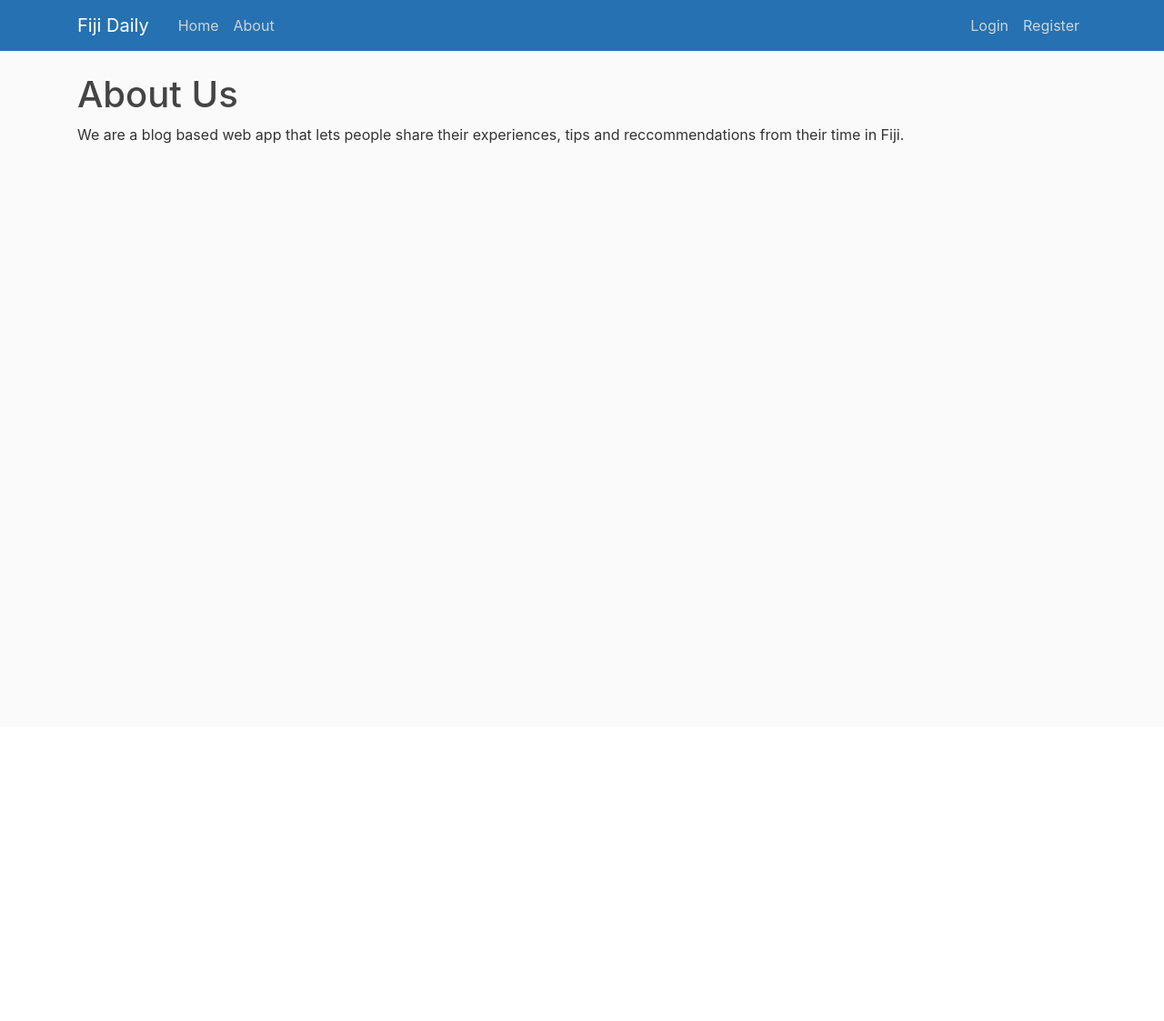
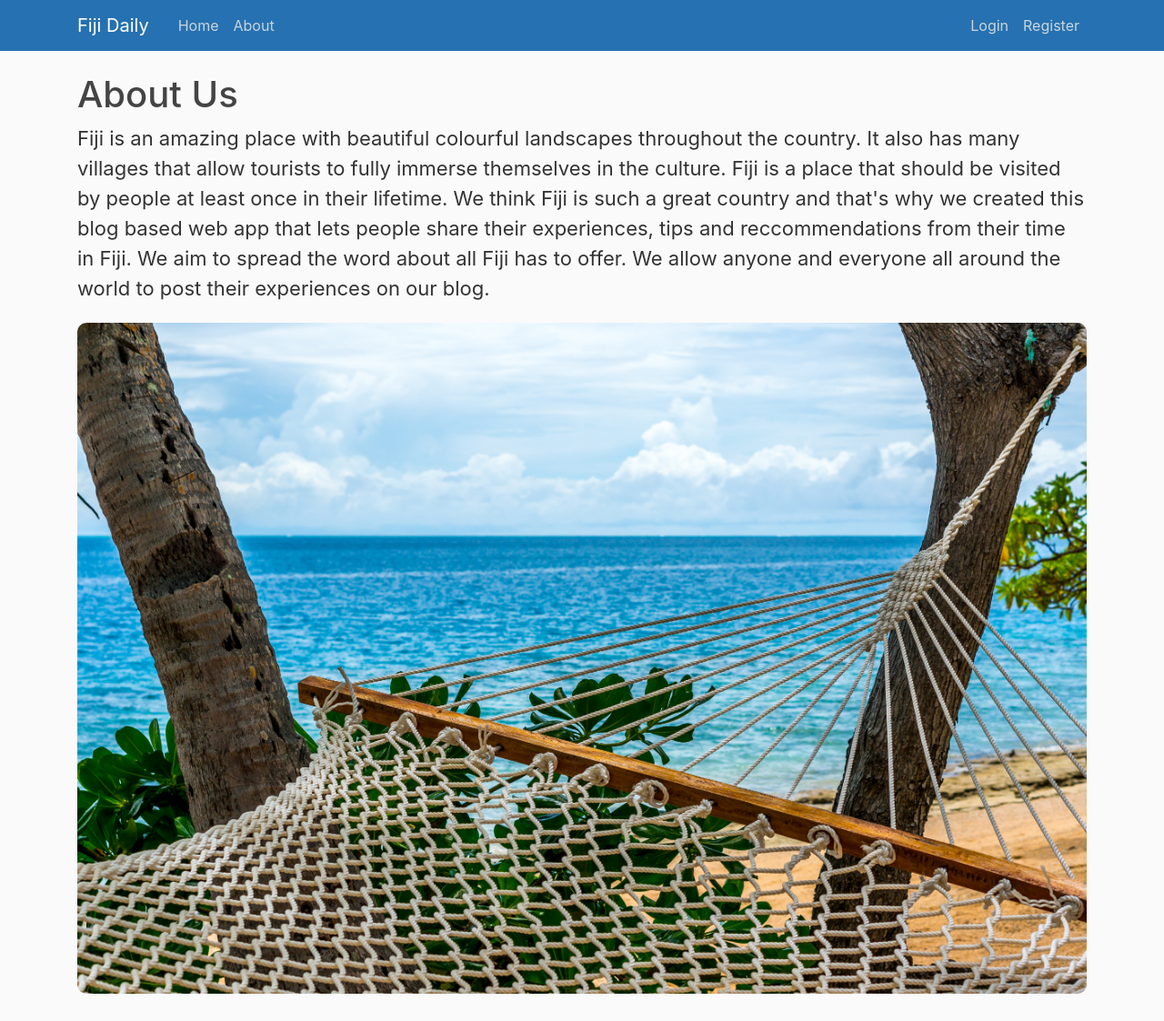
Before and after one commit to 92019494/FijiBlog, a Django app: page /about/ in a window 1280 px wide. Shown: the whole page at 91% size. Before the commit the page ends 158 px from the top, so only its background shows below. Run offline with Django 3.2, Linux system fonts and the light colour scheme; some libraries are stand-ins or nearby versions.

Commit message:
Modified About Page text and added CSS styling

```diff
--- a/blog/static/blog/main.css
+++ b/blog/static/blog/main.css
@@ -82,3 +82,13 @@ a.article-title:hover {
 .account-heading {
   font-size: 2.5rem;
 }
+
+#aboutText {
+  font-size: 22px;
+}
+
+#aboutImage {
+  margin-top:  5px;
+  margin-bottom:  30px;
+  border-radius: 10px;
+}
--- a/blog/templates/blog/about.html
+++ b/blog/templates/blog/about.html
@@ -1,5 +1,14 @@
 {% extends "blog/base.html" %}
+{% load static %}
 {% block content %}
     <h1>About Us</h1>
-    <p>We are a blog based web app that lets people share their experiences, tips and reccommendations from their time in Fiji.</p>
+    <p id="aboutText">Fiji is an amazing place with beautiful colourful landscapes throughout the country.
+        It also has many villages that allow tourists to fully immerse themselves in the culture. Fiji
+        is a place that should be visited by people at least once in their lifetime. We think Fiji is
+        such a great country and that's why we created this blog based web app that lets people share
+        their experiences, tips and reccommendations from their time in Fiji. We aim to spread the word
+        about all Fiji has to offer. We allow anyone and everyone all around the world to post their
+        experiences on our blog. </p>
+    <img id="aboutImage" src="{% static 'images/fiji.jpg' %}" width="100%" height="auto" alt="A picture of a hammock and the sea in the background" >
+
 {%  endblock content %}
```
Also changed, not shown: blog/static/images/fiji.jpg (added), 1 other file.
